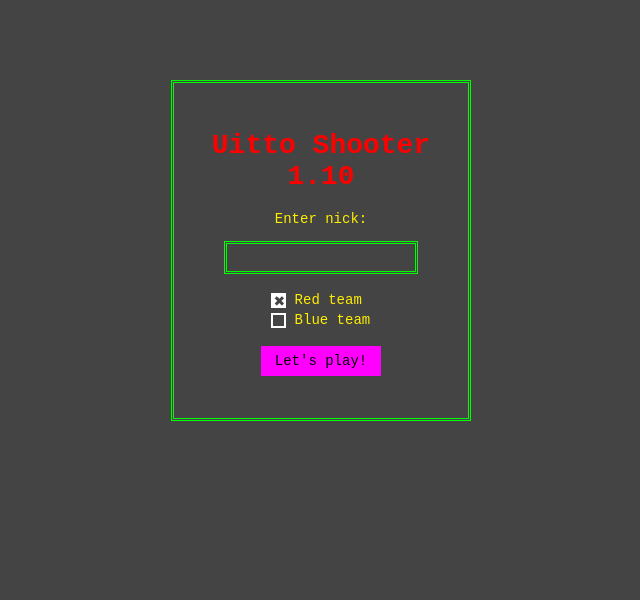
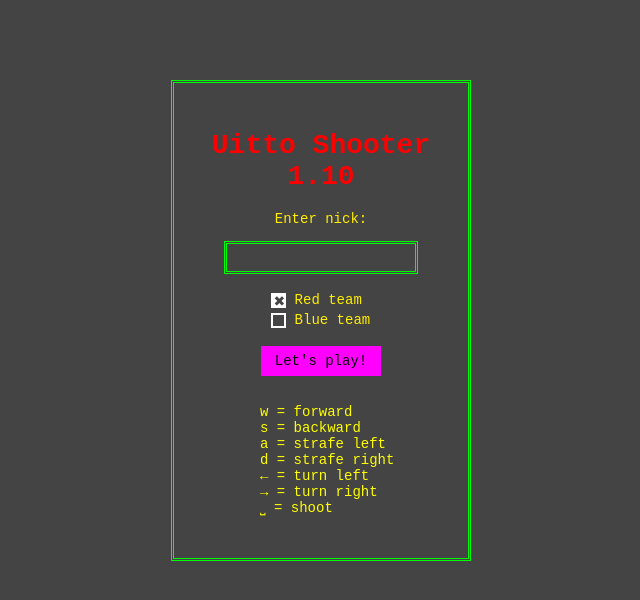
Before and after one commit to jehna/uitto-shooter, a website: page client/main.html in a window 1280 px wide. Shown: the whole page, without its empty margins (319-959 px from the left). Drawn offline with Linux system fonts and the light colour scheme.

Commit message:
Added: Instructions

```diff
--- a/client/main.html
+++ b/client/main.html
@@ -5,10 +5,13 @@
   body, html, canvas {
     margin: 0;
     padding: 0;
-    overflow: hidden;
     font: 14px monospace;
     background-color: #444;
     -webkit-font-smoothing: none;
+  }
+
+  body.game {
+    overflow: hidden;
   }
 
   h1 {
@@ -104,6 +107,12 @@
   input[type="radio"]:focus ~ span {
     text-decoration: underline;
   }
+
+  pre {
+    color: #FF0;
+    text-align: left;
+    margin-left: 58px;
+  }
   </style>
 </head>
 
@@ -121,6 +130,13 @@
     <div>
       <button type="submit">Let's play!</button>
     </div>
+    <p><pre>w = forward
+s = backward
+a = strafe left
+d = strafe right
+← = turn left
+→ = turn right
+⎵ = shoot</pre></p>
   </form>
 
 </body>
--- a/client/main.js
+++ b/client/main.js
@@ -17,6 +17,7 @@ Template.body.events({
     const team = target.team.value;
 
     target.parentElement.removeChild(target);
+    document.body.className = 'game';
 
     uittoshooter._onCreateGame.forEach(fn => fn());
     Meteor.call('createPlayer', myID, nick, team);
```
